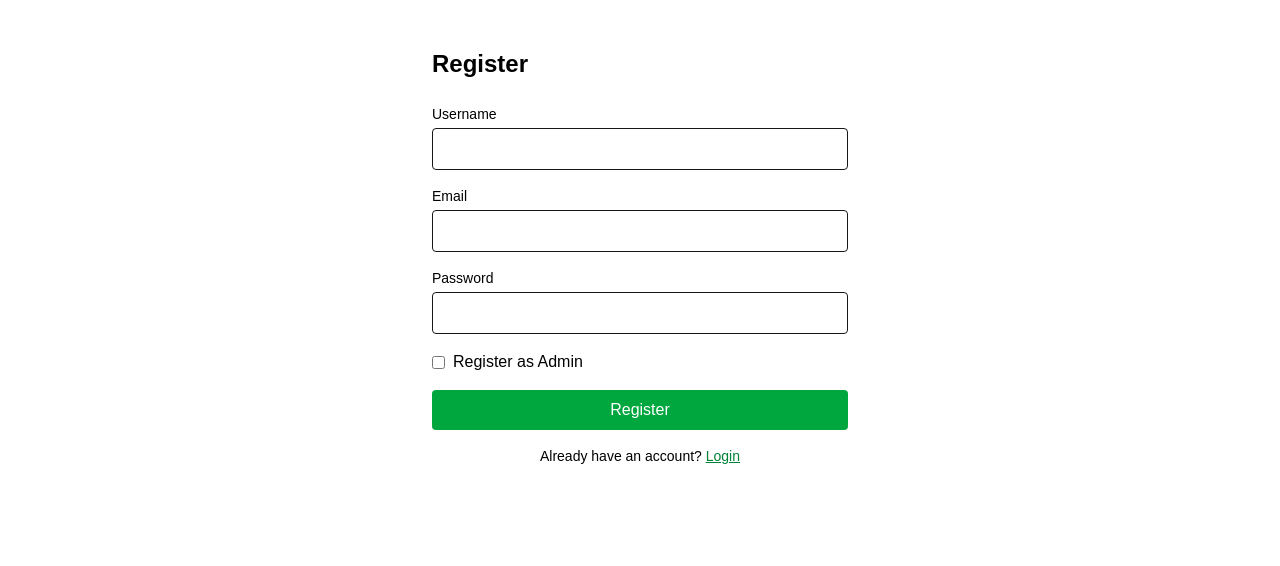
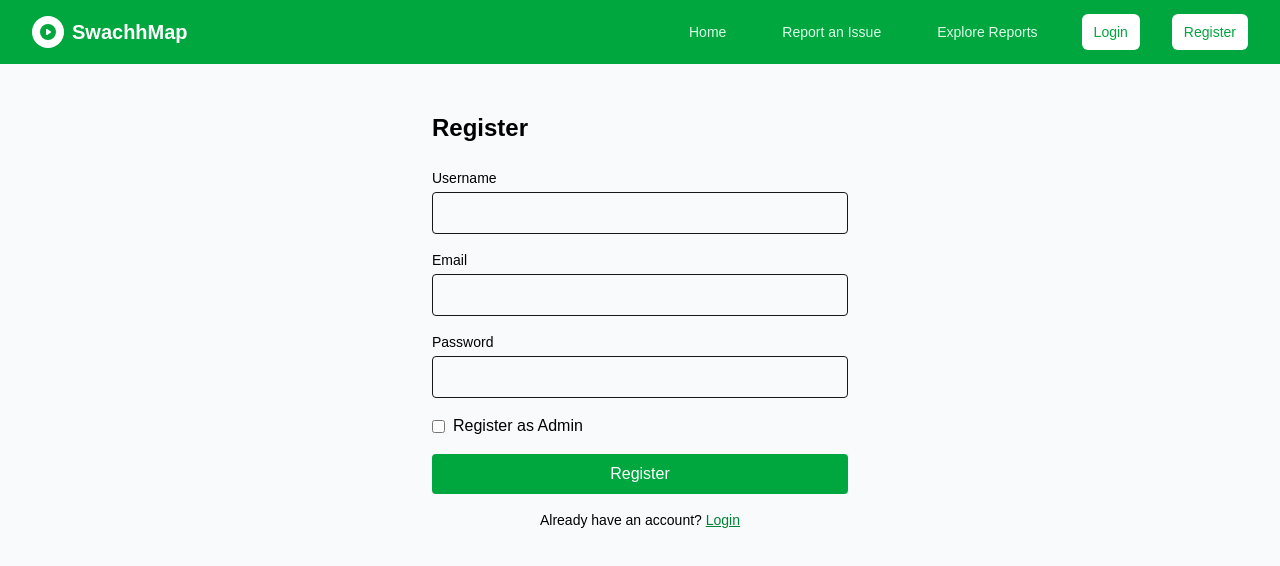
Before and after one commit to arnav-343-agarwal/SwachhTracker, a Next.js app: page /register in a window 1280 px wide. Shown: the top 566 px of the page. Built offline with nearby package versions, Linux system fonts and the light colour scheme; no server answers.

Commit message:
Layout change

```diff
--- a/src/app/layout.js
+++ b/src/app/layout.js
@@ -1,5 +1,6 @@
 import { Geist, Geist_Mono } from "next/font/google";
 import "./globals.css";
+import Navbar from "@/components/Navbar";
 
 const geistSans = Geist({
   variable: "--font-geist-sans",
@@ -12,8 +13,8 @@ const geistMono = Geist_Mono({
 });
 
 export const metadata = {
-  title: "Create Next App",
-  description: "Generated by create next app",
+  title: "SwachhMap - Civic Reporting App",
+  description: "Report and track civic issues in your community",
 };
 
 export default function RootLayout({ children }) {
@@ -22,7 +23,10 @@ export default function RootLayout({ children }) {
       <body
         className={`${geistSans.variable} ${geistMono.variable} antialiased`}
       >
-        {children}
+        <Navbar />
+        <main className="min-h-screen bg-gray-50">
+          {children}
+        </main>
       </body>
     </html>
   );
```
